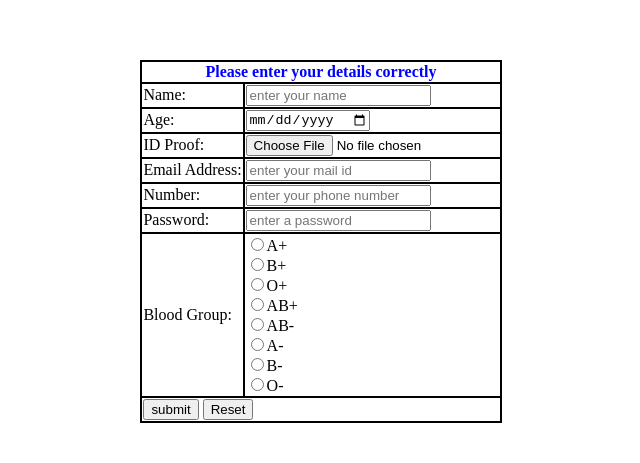
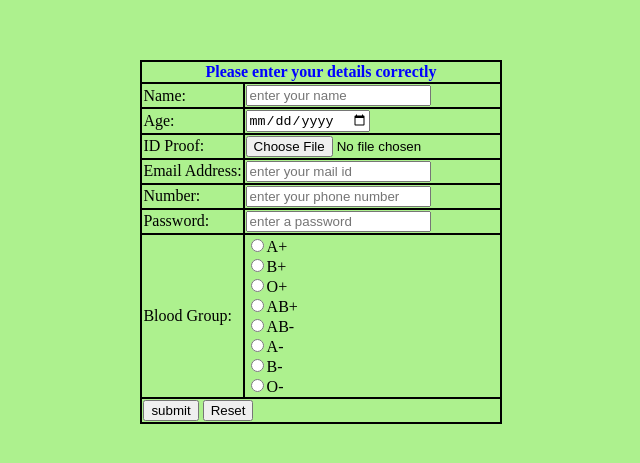
Before and after one commit to Ritwiz471/Data-storage, a plain HTML site: page pSignup.html in a window 1280 px wide. Shown: the part 177-640 px from the top of the page, without its empty margins (319-959 px from the left). Drawn offline with Linux system fonts and the light colour scheme.

Commit message:
hi part 3

```diff
--- a/pSignup.html
+++ b/pSignup.html
@@ -5,12 +5,17 @@
 
         <style>
 
+            body{
+                background-color: rgb(173, 241, 142);
+            }
             table,tr,td{
                 border: 2px double black;
                 border-collapse: collapse;
                 margin-left: auto;
                 margin-right:auto;
-                margin-top: 1%;
+                height: 100%;
+
+
             }
 
             th{
@@ -19,13 +24,14 @@
             }
             table{
                 table-layout: fixed;
+
             }
         </style>
 
     </head>
 
     <body>
-
+        <h1></h1>
         <form method="POST" action="getdetails.php">
             <table>
                 <tr><th colspan="2">Please enter your details correctly</th></tr>
```
